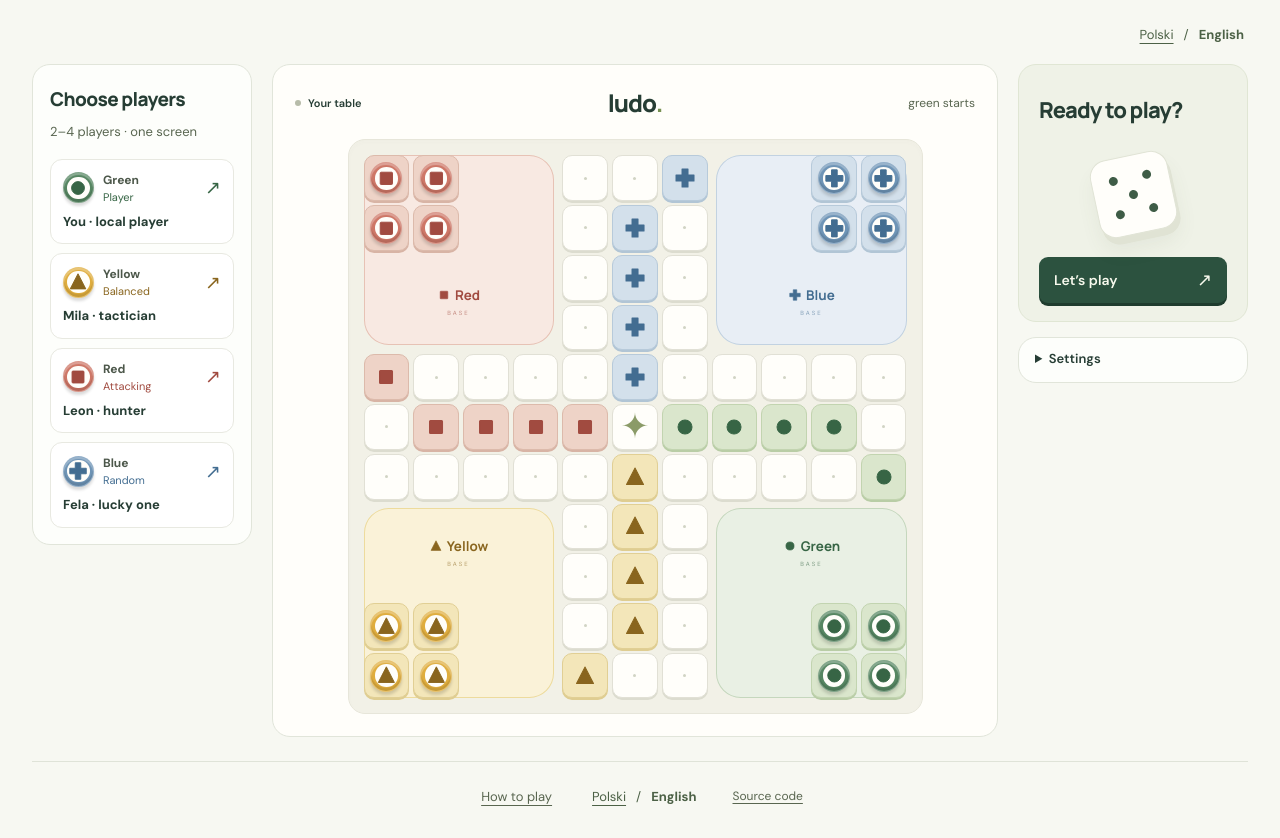
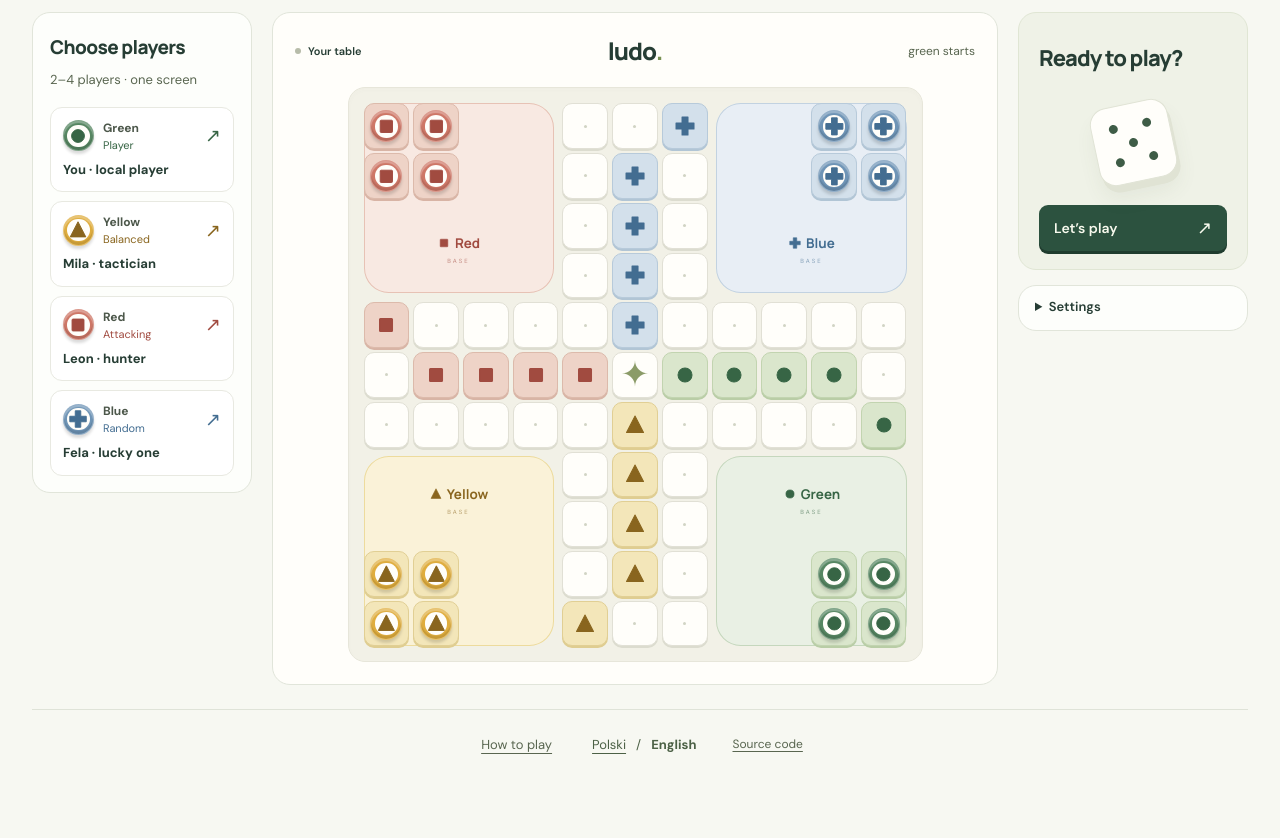
Before and after one commit to adam-zielonka/chinczyk, a React (Vite) app: page / in a window 1280 px wide. After the commit the page ends 800 px from the top, so only its background shows below. Built offline with nearby package versions, Linux system fonts and the light colour scheme.

Commit message:
Keep language selection only in the footer

```diff
--- a/src/Game/Game.css
+++ b/src/Game/Game.css
@@ -127,7 +127,6 @@ footer { border-top: 1px solid #dfe3d8; margin-top: 24px; padding: 12px 0 20px;
   .player-options { grid-template-columns: 1fr; }
 }
 
-.app-tools { display: flex; justify-content: flex-end; margin-bottom: 8px; }
 .language-switch { display: inline-flex; align-items: center; gap: 6px; color: #4c6146; font-size: 13px; white-space: nowrap; }
 .language-switch button, .text-button { padding: 8px 4px; min-height: 44px; border: 0; background: transparent; color: inherit; font: inherit; text-decoration: underline; text-underline-offset: 4px; }
 .language-switch button[aria-pressed="true"] { font-weight: 700; text-decoration: none; }
--- a/src/Game/Game.tsx
+++ b/src/Game/Game.tsx
@@ -542,7 +542,6 @@ export default class Game extends React.Component<{}, IGameState> {
     const hasComputer = state.playerList.some(type => type !== undefined && type !== PlayerType.None && type !== PlayerType.Human)
     const statusTitle = winner ? t("{color} wygrywają!", { color: t(ColorNames[winner]) }) : !started ? t("Gotowi do gry?") : paused ? t("Gra wstrzymana") : human ? (awaitingRoll ? t("Twój ruch") : actions.length ? t("Wybierz swój pionek") : t("Tym razem bez ruchu")) : t("{name} wykonuje ruch…", { name: t(profile.name).split(" · ")[0] })
     return <div className={`app-shell ${started ? 'is-playing' : 'is-setup'}`}>
-      <div className="app-tools"><LanguageSwitch /></div>
       <main>
         <div className="game-layout">
           {this.renderPlayers()}
```
Also changed, not shown: 1 other file (tests, documents, lock files or other folders).
